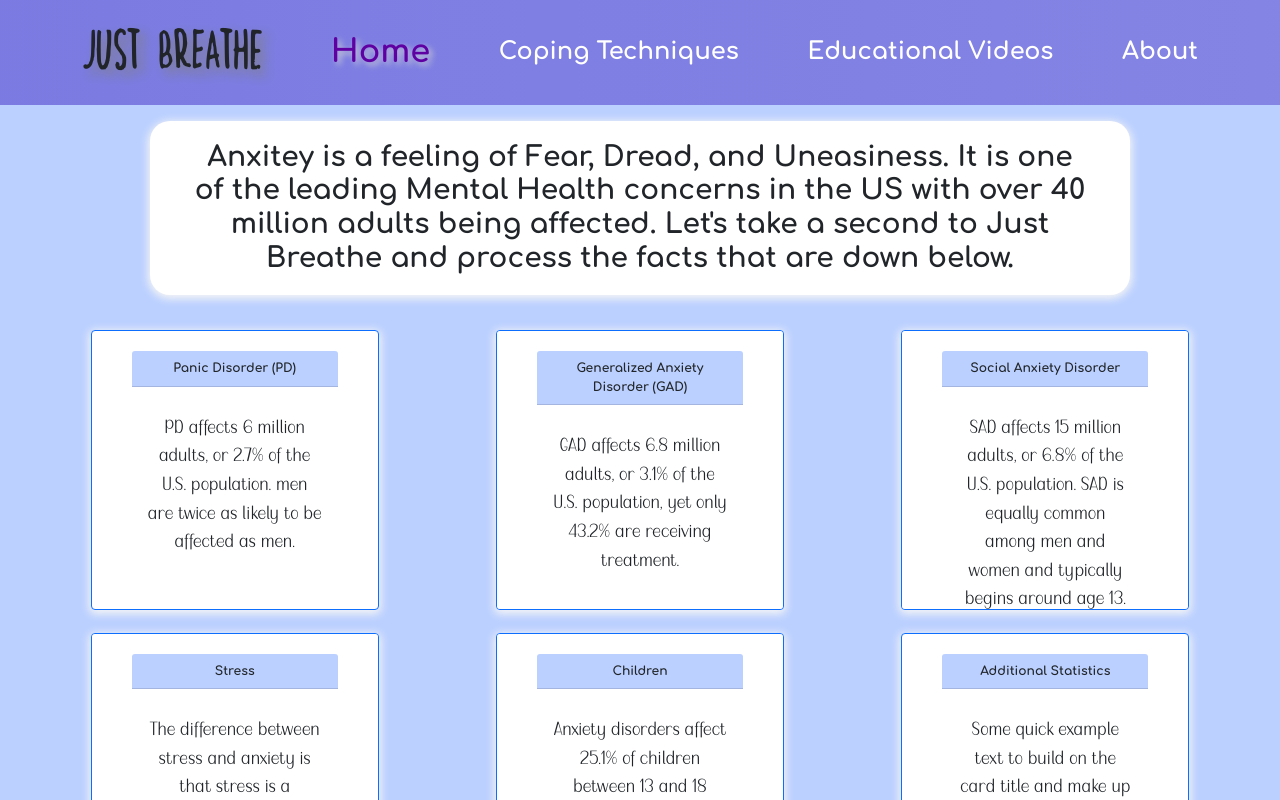
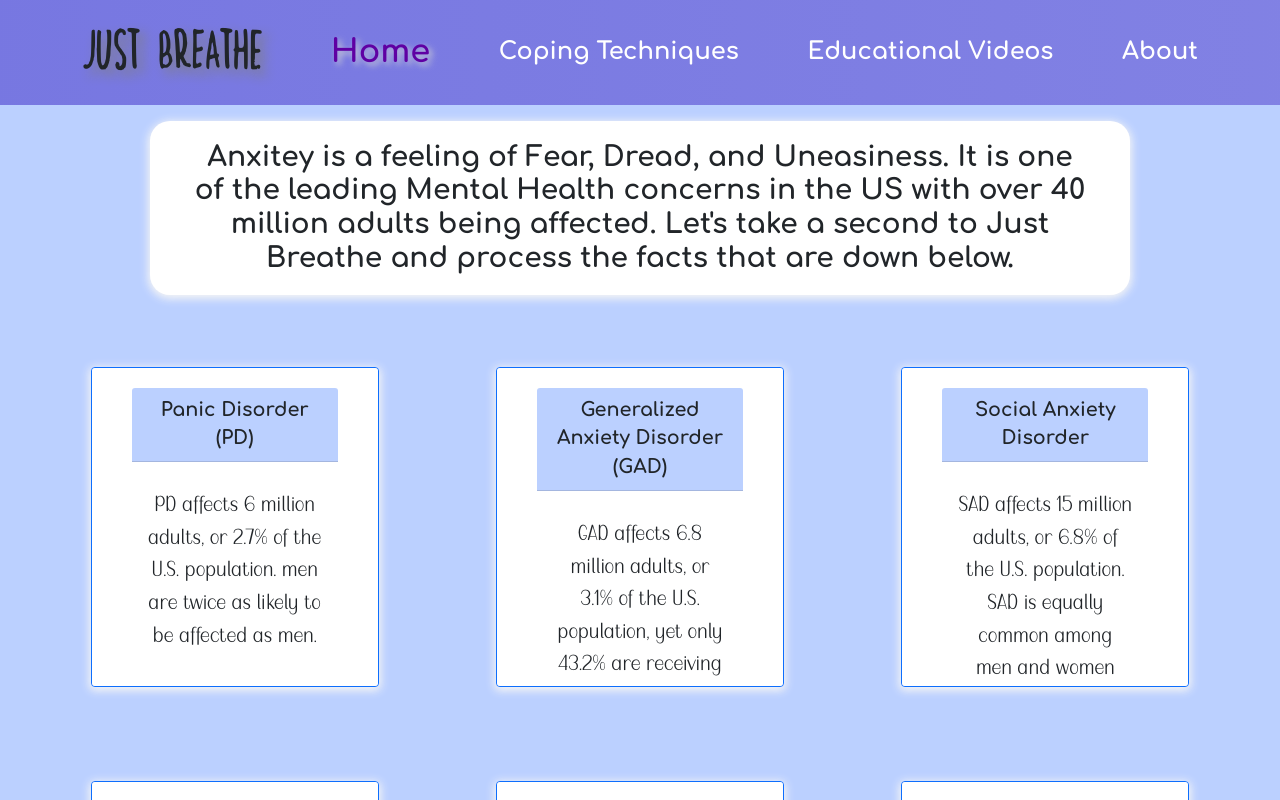
Before and after one commit to tCarina/Just_Breathe, a React (Create React App) app: page /home in a window 1280 px wide. Shown: the top 800 px of the page. Built offline with nearby package versions, Linux system fonts and the light colour scheme.

Commit message:
last changes

```diff
--- a/src/Styles/Home.css
+++ b/src/Styles/Home.css
@@ -16,9 +16,9 @@
   display: grid;
   grid-template-columns: repeat(3, 1fr);
   gap: 10px;
-  margin: 1em;
+  margin: 3.7em;
   background-color: white;
-  font-size: 0.7em;
+  font-size: 0.8em;
   padding: 20px 40px;
   border-radius: 20px;
   transition: transform 0.2s;
@@ -48,14 +48,14 @@
 }
 
 .card-header {
-  font-size: 1.1em;
+  font-size: 1.5em;
   font-family: ComfortBold;
   background-color: #bbd0ff !important;
 }
 
 h3 {
   font-family: ComfortBold;
-margin: 0;
+    margin: 0;
   background-color: white;
   font-size: 2.2em;
   padding: 20px 40px;
```
